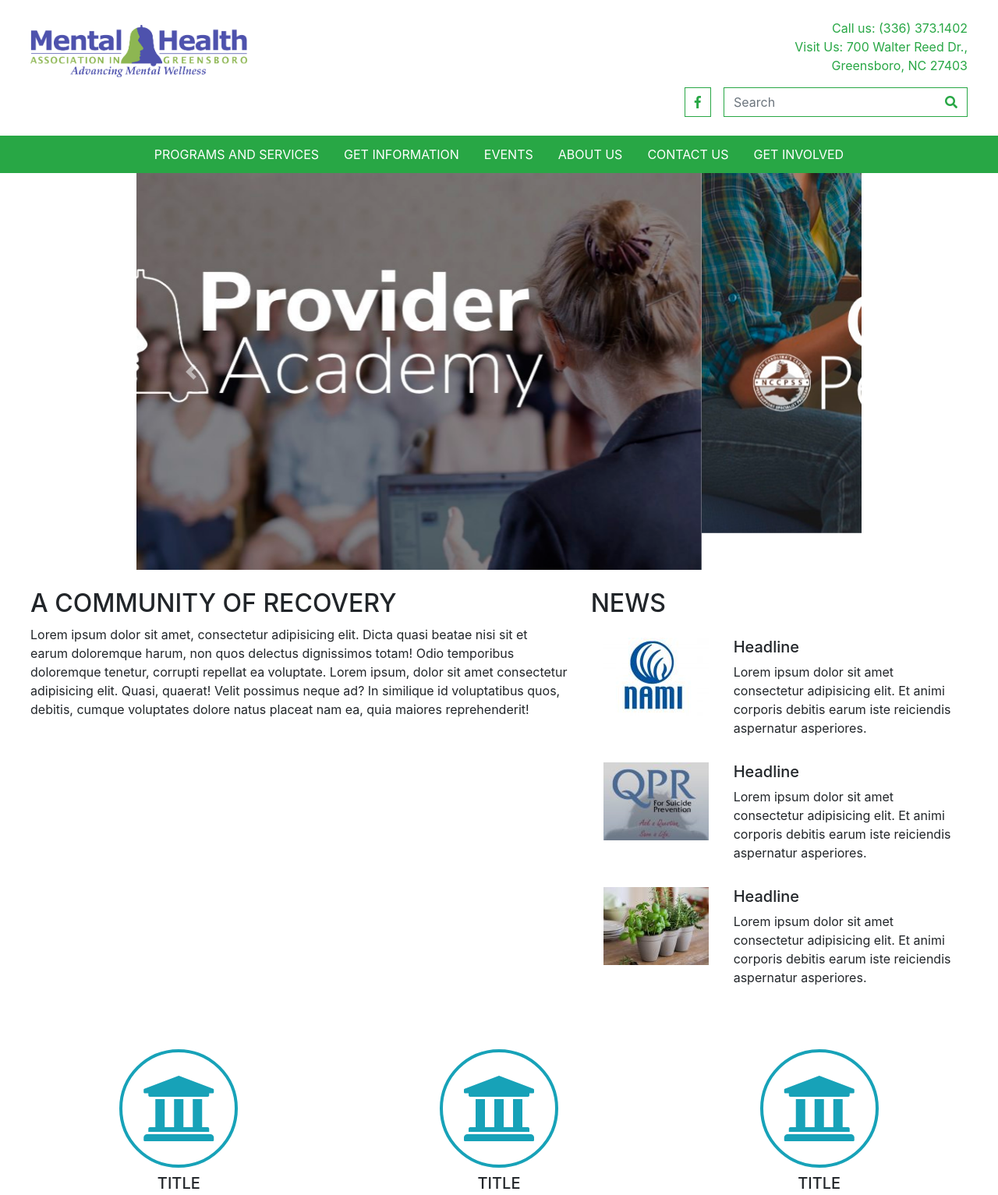
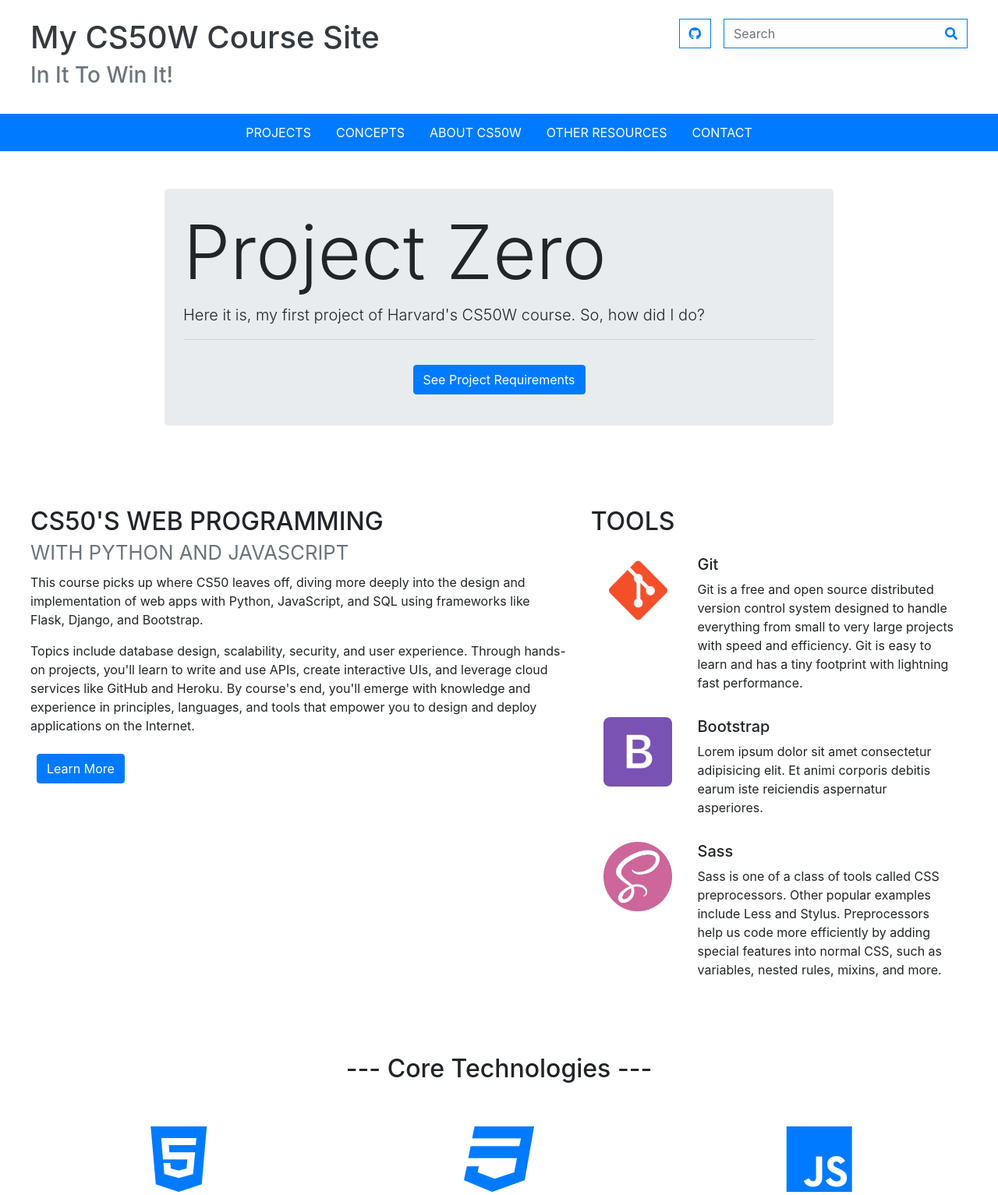
Before and after one commit to sumnercommajohn/CS50W, a plain HTML site: page index.html in a window 1280 px wide. Shown: the top 1533 px of the page at 78% size. Drawn offline with nearby package versions, Linux system fonts and the light colour scheme.

Commit message:
think I finally got the changes commited here

```diff
--- a/index.html
+++ b/index.html
@@ -1,7 +1,7 @@
 <!doctype html>
 <html lang="en">
   <head>
-    <title>A Community of Recovery</title>
+    <title>CS50W Course Site</title>
     <!-- Required meta tags -->
     <meta charset="utf-8">
     <meta name="viewport" content="width=device-width, initial-scale=1, shrink-to-fit=no">
@@ -26,112 +26,95 @@
   <body>
         <div class="container-fluid">
                 <div class="row p-4" id="header-row"> <!--------------------Header-Row-------------------------->
-                    <div class="col-sm-3">
-                            <h1 class="text-hide">Mental Health Association in Greensboro</h1>
-                            <p>
-                                <img src="images/logo.PNG" class="w-100" alt="">
-                            </p>
+                    <div class="col-sm-6">
+                            <h1 class="text-dark">My CS50W Course Site</h1>
+                            <h3 class="text-muted">In It To Win It!</h3>
+
                     </div>
                     <div class="col-sm"></div>
-                    <div class="col-sm-4 text-right text-success">
-                        <p>Call us: (336) 373.1402<br>
-                                Visit Us: 700 Walter Reed Dr.,<br>
-                                Greensboro, NC 27403</p>
-                                <button class="btn btn-outline-success rounded-0 mr-3"><i class="fab fa-facebook-f"></i></button>
+                    <div class="col-sm-4 text-right text-primary">
+
+                                <button class="btn btn-outline-primary rounded-0 mr-3"><i class="fab fa-github"></i></button>
                                 <form class="form-inline float-right">
                             <div class="input-group">
 
-                                <input type="text" name="" id="" class="form-control border-success border-right-0 rounded-0" placeholder="Search" aria-describedby="helpId">
+                                <input type="text" name="" id="" class="form-control border-primary border-right-0 rounded-0" placeholder="Search" aria-describedby="helpId">
                                 <div class="input-group-append">
-                                    <button class="btn btn-outline-success border-left-0 rounded-0" type="submit"><i class="fa fa-search text-success"></i></button>
+                                    <button class="btn btn-outline-primary border-left-0 rounded-0" type="submit"><i class="fa fa-search text-primary"></i></button>
                                 </div>
                             </div>
                         </form>
 
                     </div>
                 </div>
-                <div class="row bg-success p-1" id="main-nav-row"> <!-- --------------------Nav-Row-------------------------- -->
+                <div class="row bg-primary p-1" id="main-nav-row"> <!-- --------------------Nav-Row-------------------------- -->
 
                     <div class="col-sm-12">
                         <ul class="nav justify-content-center text-uppercase">
                             <li class="nav-item">
-                                <a class="nav-link text-white" href="#">Programs and Services</a>
+                                <a class="nav-link text-white" href="#">Projects</a>
                             </li>
                             <li class="nav-item">
-                                    <a class="nav-link text-white" href="#">Get Information</a>
+                                    <a class="nav-link text-white" href="#">Concepts</a>
                                 </li>
                             <li class="nav-item">
-                                <a class="nav-link text-white" href="#">Events</a>
+                                <a class="nav-link text-white" href="#">About CS50W</a>
                             </li>
                             <li class="nav-item">
-                                <a class="nav-link text-white" href="#">About Us</a>
+                                <a class="nav-link text-white" href="#">Other Resources</a>
                             </li>
                             <li class="nav-item">
-                                <a class="nav-link text-white" href="#">Contact Us</a>
+                                <a class="nav-link text-white" href="#">Contact</a>
                             </li>
-                            <li class="nav-item">
-                                    <a class="nav-link text-white" href="#">Get Involved</a>
-                                </li>
                         </ul>
 
                     </div>
                 </div>
-                <div class="row" id="slider-row"> <!-- --------------------Slider-Row-------------------------- -->
+                <div class="row p-5" id="slider-row"> <!-- --------------------Slider-Row-------------------------- -->
                     <div class="col-sm"></div>
                     <div class="col-sm-9">
 
-                            <div id="carouselExampleSlidesOnly" class="carousel slide" data-ride="carousel">
-                                    <div class="carousel-inner">
-                                      <div class="carousel-item active text-center">
-                                        <img class="d-block w-100" src="images/slider1.jpg" alt="First slide">
-                                      </div>
-                                      <div class="carousel-item text-center">
-                                        <img class="d-block w-100" src="images/slider2.jpg" alt="Second slide">
-                                      </div>
-                                      <div class="carousel-item text-center">
-                                        <img class="d-block w-100" src="images/slider3.jpg" alt="Third slide">
-                                      </div>
-                                    </div>
-                                                            <a class="carousel-control-prev" href="#carouselId" role="button" data-slide="prev">
-                            <span class="carousel-control-prev-icon" aria-hidden="true"></span>
-                            <span class="sr-only">Previous</span>
-                        </a>
-                        <a class="carousel-control-next" href="#carouselId" role="button" data-slide="next">
-                            <span class="carousel-control-next-icon" aria-hidden="true"></span>
-                            <span class="sr-only">Next</span>
-                        </a>
-                                  </div>
+                            <div class="jumbotron p-4">
+                                <h1 class="display-1">Project Zero</h1>
+                                <p class="lead">Here it is, my first project of Harvard's CS50W course. So, how did I do?</p>
+                                <hr class="p-2">
 
-                    </div>
+                                <p class="text-center"><button class="btn btn-primary">See Project Requirements</button></p>
+                            </div>
+                        </div>
                     <div class="col-sm"></div>
                 </div>
                 <div class="row p-4" id="welcome-row"> <!-- --------------------Welcome-Row-------------------------- -->
                     <div class="col-md-7" id="welcome-post"> <!-- --------------------Welcome-Post-------------------- -->
-                        <h2 class="text-uppercase">A Community of Recovery</h2>
-                        <p>Lorem ipsum dolor sit amet, consectetur adipisicing elit. Dicta quasi beatae nisi sit et earum doloremque harum, non quos delectus dignissimos totam! Odio temporibus doloremque tenetur, corrupti repellat ea voluptate. Lorem ipsum, dolor sit amet consectetur adipisicing elit. Quasi, quaerat! Velit possimus neque ad? In similique id voluptatibus quos, debitis, cumque voluptates dolore natus placeat nam ea, quia maiores reprehenderit!</p>
+                        <h2 class="text-uppercase">CS50's Web Programming <br><small class="text-muted">with Python and JavaScript</small></h2>
+                       <p>This course picks up where CS50 leaves off, diving more deeply into the design and implementation of web apps with Python, JavaScript, and SQL using frameworks like Flask, Django, and Bootstrap.</p>
+                       <p>Topics include database design, scalability, security, and user experience. Through hands-on projects, you'll learn to write and use APIs, create interactive UIs, and leverage cloud services like GitHub and Heroku. By course's end, you'll emerge with knowledge and experience in principles, languages, and tools that empower you to design and deploy applications on the Internet.</p>
+                       <p class="p-2">
+                           <button class="btn btn-primary">Learn More</button>
+                       </p>
                     </div>
-                    <div class="col-md-5" id="news-list"> <!-- --------------------News-List-------------------- -->
-                        <h2 class="text-uppercase">News</h2>
+                    <div class="col-md-5" id="news-list"> <!-- --------------------Tools-------------------- -->
+                        <h2 class="text-uppercase">Tools</h2>
                         <ul class="list-unstyled">
                             <li class="media">
-                                <img class="p-3" src="images/news-thumb1.jpg" alt="news thumbnail">
+                                <img class="p-3 w-25" src="images/thumb.png" alt="news thumbnail">
                                 <div class="media-body p-3">
-                                    <h5>Headline</h5>
+                                    <h5>Git</h5>
+                                    Git is a free and open source distributed version control system designed to handle everything from small to very large projects with speed and efficiency. Git is easy to learn and has a tiny footprint with lightning fast performance.
+                                </div>
+                            </li>
+                            <li class="media">
+                                <img class="p-3 w-25" src="images/thumb2.png" alt="news thumbnail">
+                                <div class="media-body p-3">
+                                    <h5>Bootstrap</h5>
                                     Lorem ipsum dolor sit amet consectetur adipisicing elit. Et animi corporis debitis earum iste reiciendis aspernatur asperiores.
                                 </div>
                             </li>
                             <li class="media">
-                                <img class="p-3" src="images/news-thumb2.jpg" alt="news thumbnail">
+                                <img class="p-3 w-25" src="images/thumb3.png" alt="news thumbnail">
                                 <div class="media-body p-3">
-                                    <h5>Headline</h5>
-                                    Lorem ipsum dolor sit amet consectetur adipisicing elit. Et animi corporis debitis earum iste reiciendis aspernatur asperiores.
-                                </div>
-                            </li>
-                            <li class="media">
-                                <img class="p-3" src="images/news-thumb3.jpg" alt="news thumbnail">
-                                <div class="media-body p-3">
-                                    <h5>Headline</h5>
-                                    Lorem ipsum dolor sit amet consectetur adipisicing elit. Et animi corporis debitis earum iste reiciendis aspernatur asperiores.
+                                    <h5>Sass</h5>
+                                    Sass is one of a class of tools called CSS preprocessors. Other popular examples include Less and Stylus. Preprocessors help us code more efficiently by adding special features into normal CSS, such as variables, nested rules, mixins, and more.
                                 </div>
                             </li>
                         </ul>
@@ -139,30 +122,33 @@
                     </div>
                 </div>
                 <div class="row p-4" id="featured-row"> <!-- --------------------Featured-Row-------------------------- -->
+                    <div class="col-12"><h2 class="text-center p-3">--- Core Technologies ---</h2></div>
                     <div class="col-sm-4">
-                        <h1 class="display-1  text-center">
-                            <i class="fa fa-bank fa-large border-thick text-info p-4" aria-hidden="true"></i>
+                        <h1 class="display-1 text-center">
+                            <i class="fab fa-html5 fa-large text-primary p-4" aria-hidden="true"></i>
                         </h1>
-                        <h5 class="text-uppercase text-center">title</h5>
-                        <p>Lorem ipsum dolor sit amet consectetur adipisicing elit. Consectetur rem atque illo? Nemo natus dolore explicabo tempora praesentium maxime. Quia qui ullam perferendis ipsam eaque? Perspiciatis exercitationem porro non fuga!</p>
+                        <h5 class="text-center">HTML5</h5>
+                        <p>HTML is the fundamental technology used to define the structure of a webpage. HTML is used to specify whether your web content should be recognized as a paragraph, list, heading, link, image, multimedia player, form, or one of many other available elements or even a new element that you define.</p>
                     </div>
                     <div class="col-sm-4">
                         <h1 class="display-1  text-center">
-                            <i class="fa fa-bank fa-large border-thick text-info p-4" aria-hidden="true"></i>
+                            <i class="fab fa-css3 fa-large text-primary p-4" aria-hidden="true"></i>
                         </h1>
-                        <h5 class="text-uppercase text-center">title</h5>
-                        <p>Lorem ipsum dolor sit amet consectetur adipisicing elit. Consectetur rem atque illo? Nemo natus dolore explicabo tempora praesentium maxime. Quia qui ullam perferendis ipsam eaque? Perspiciatis exercitationem porro non fuga!</p>
+                        <h5 class="text-uppercase text-center">CSS3</h5>
+                        <p>Cascading Style Sheets (CSS) is a stylesheet language used to describe the presentation of a document written in HTML or XML (including XML dialects such as SVG or XHTML). CSS describes how elements should be rendered on screen, on paper, in speech, or on other media.</p>
                     </div>
                     <div class="col-sm-4">
                         <h1 class="display-1  text-center">
-                            <i class="fa fa-bank fa-large border-thick text-info p-4" aria-hidden="true"></i>
+                            <i class="fab fa-js fa-large text-primary p-4" aria-hidden="true"></i>
                         </h1>
-                        <h5 class="text-uppercase text-center">title</h5>
-                        <p>Lorem ipsum dolor sit amet consectetur adipisicing elit. Consectetur rem atque illo? Nemo natus dolore explicabo tempora praesentium maxime. Quia qui ullam perferendis ipsam eaque? Perspiciatis exercitationem porro non fuga!</p>
+                        <h5 class="text-uppercase text-center">JavaScript</h5>
+                        <p>JavaScript (JS) is a lightweight interpreted or JIT-compiled programming language with first-class functions. While it is most well-known as the scripting language for Web pages, many non-browser environments also use it.</p>
                     </div>
                 </div>
-                <div class="row bg-success px-4 py-5" id="above-footer-row"> <!-- --------------------Above- Footer-Row-------------------------- -->
-                    <div class="col-sm-6 text-white lead">Lorem ipsum dolor sit amet consectetur adipisicing elit. Reprehenderit quo architecto quasi amet corrupti harum nihil modi consectetur illo incidunt! Inventore atque maxime accusamus id provident animi iste! Assumenda, dolorum.</div>
+                <div class="row bg-primary px-4 py-5" id="above-footer-row"> <!-- --------------------Above- Footer-Row-------------------------- -->
+                    <div class="col-sm-6 text-white lead">
+                        <h3 class="display1">Up Next</h3>
+                        Among the other topics to be covered in this course:</div>
                     <div class="col-sm-6"><div id="footerSlider" class="carousel slide" data-ride="carousel">
                         <ol class="carousel-indicators">
                             <li data-target="#footerSlider" data-slide-to="0" class="active"></li>
@@ -170,14 +156,14 @@
                             <li data-target="#footerSlider" data-slide-to="2"></li>
                         </ol>
                         <div class="carousel-inner" role="listbox">
-                            <div class="carousel-item active">
-                                <img src="images/footer.jpg" alt="First slide">
+                            <div class="carousel-item active text-center">
+                                <img src="images/footer-slider1.png" height="200px" width="auto" alt="First slide">
                             </div>
-                            <div class="carousel-item">
-                                <img src="images/footer2.jpg" alt="Second slide">
+                            <div class="carousel-item text-center">
+                                <img src="images/footer-slider2.png" height="200px" width="auto" alt="Second slide">
                             </div>
-                            <div class="carousel-item">
-                                <img src="images/footer3.jpg" alt="Third slide">
+                            <div class="carousel-item text-center">
+                                <img src="images/footer-slider3.jpg" height="200px" width="auto" alt="Third slide">
                             </div>
                         </div>
                         <a class="carousel-control-prev" href="#carouselId" role="button" data-slide="prev">
```
Also changed, not shown: images/footer-slider2.png (added), images/footer-slider3.jpg (added), images/footer.jpg (deleted), images/footer2.jpg (deleted), images/footer3.jpg (deleted), images/logo.PNG (deleted), images/news-thumb1.jpg (deleted), images/news-thumb2.jpg (deleted), images/news-thumb3.jpg (deleted), images/slider1.jpg (deleted), images/slider2.jpg (deleted), images/slider3.jpg (deleted), images/slider4.jpg (deleted), images/thumb.png (added), 2 more files.
